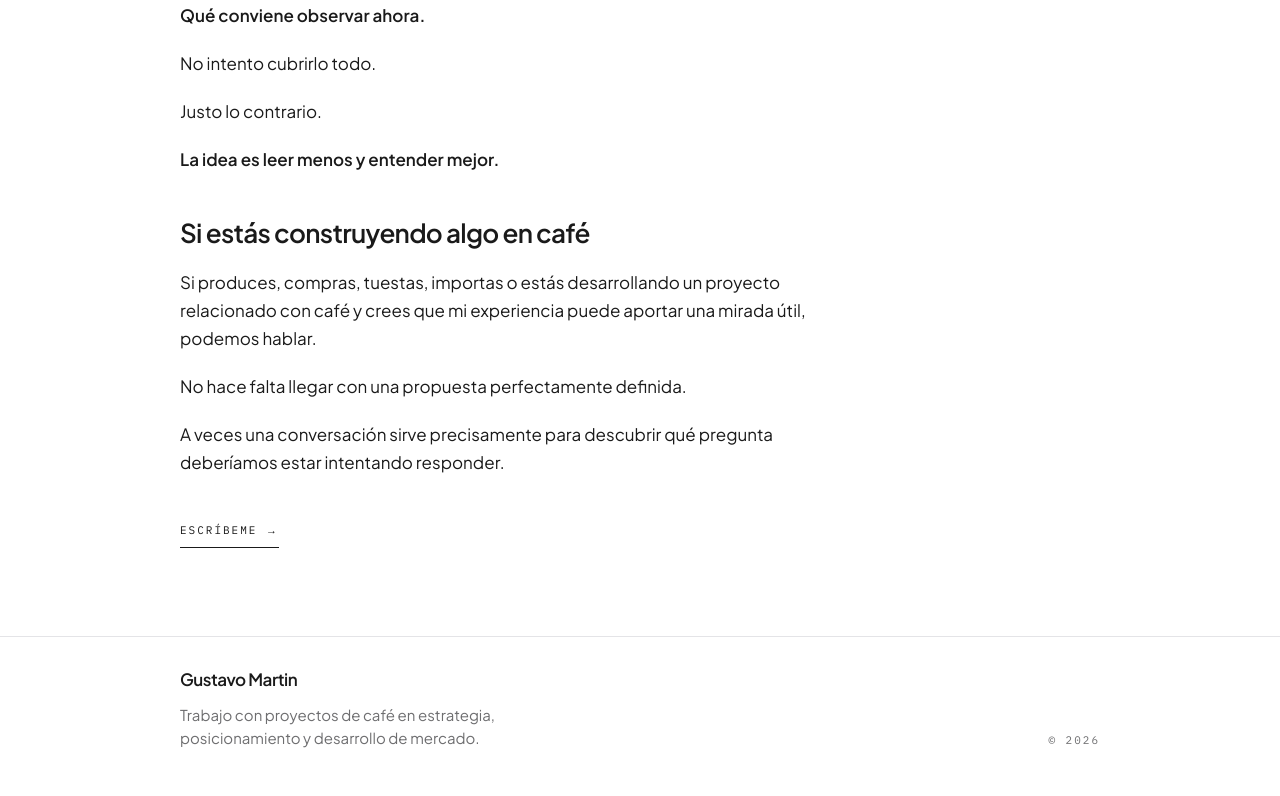
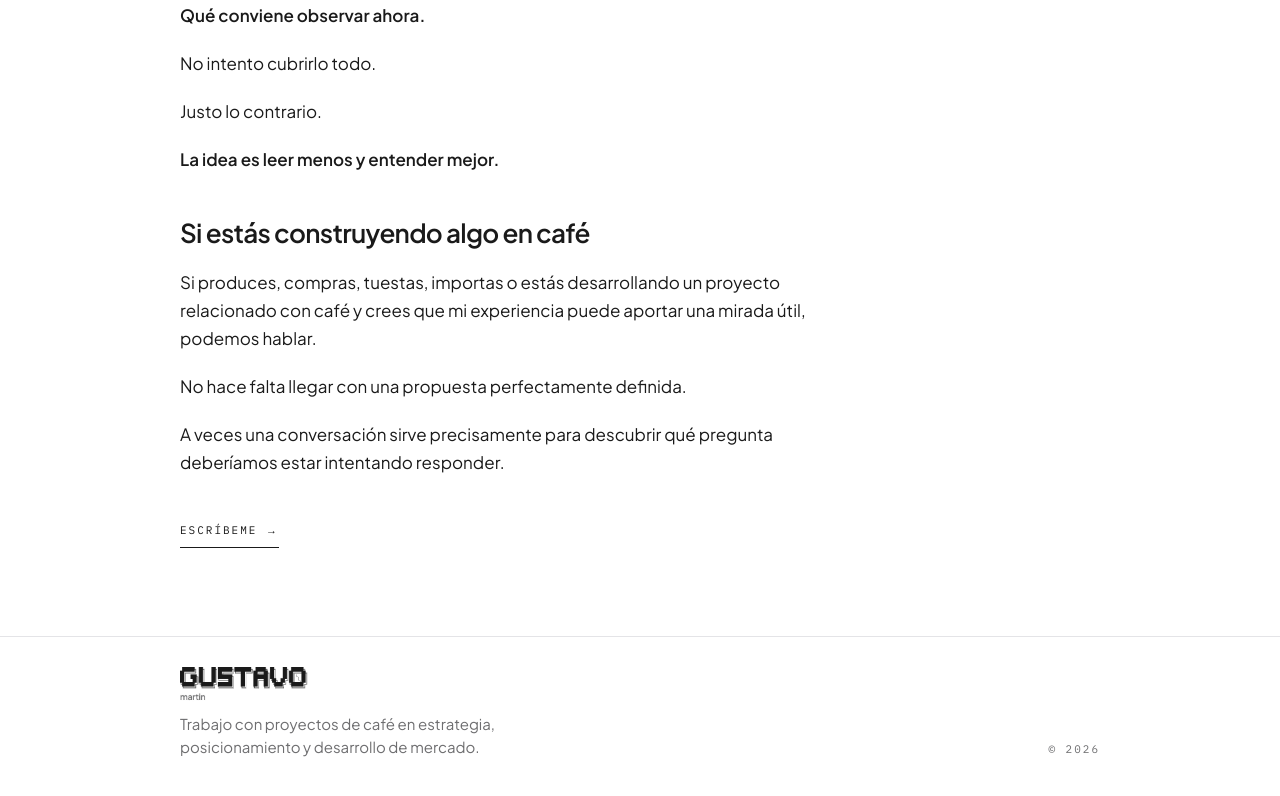
Before and after one commit to tavoxmartin/gustavo-martin, a Next.js app: page /acerca-de-mi in a window 1280 px wide. Shown: the part 3013-3809 px from the top of the page. Built offline with nearby package versions, Linux system fonts and the light colour scheme.

Commit message:
Layout updates: footer logo, About image, back button, article header and width

```diff
--- a/app/acerca-de-mi/page.tsx
+++ b/app/acerca-de-mi/page.tsx
@@ -201,9 +201,13 @@ export default function AcercaDeMiPage() {
 
       <footer className="flex w-full flex-col gap-10 border-t border-[var(--color-border)] px-6 py-10 sm:px-12 lg:flex-row lg:justify-between lg:px-[180px] lg:py-[30px] lg:pb-[44px]">
         <div className="flex w-full flex-col gap-[10px] lg:w-[400px] lg:shrink-0">
-          <span className="text-[17px] font-semibold tracking-[-0.5px] whitespace-nowrap">
-            Gustavo Martin
-          </span>
+          <Image
+            src="/hero-icon.jpg"
+            alt="Gustavo Martin"
+            width={128}
+            height={128}
+            className="h-auto max-w-full self-start"
+          />
           <p className="text-[15px] leading-[23px] text-[var(--color-muted)]">
             Trabajo con proyectos de café en estrategia, posicionamiento y desarrollo de
             mercado.
--- a/app/articulos/[slug]/page.tsx
+++ b/app/articulos/[slug]/page.tsx
@@ -1,5 +1,6 @@
 import { notFound } from "next/navigation";
 import type { Metadata } from "next";
+import Image from "next/image";
 import Link from "next/link";
 import { supabase } from "@/lib/supabase";
 
@@ -66,11 +67,13 @@ export default async function ArticlePage({
   return (
     <div className="mx-auto flex w-full max-w-[1440px] flex-col overflow-hidden">
       <header className="flex w-full items-center justify-between px-6 py-6 sm:px-12 lg:px-[180px] lg:py-[26px]">
-        <Link
-          href="/"
-          className="text-[17px] font-semibold tracking-[-0.5px] whitespace-nowrap"
-        >
-          gustavo martin
+        <Link href="/" className="shrink-0">
+          <Image
+            src="/hero-icon.jpg"
+            alt="Gustavo Martin"
+            width={256}
+            height={256}
+          />
         </Link>
         <Link
           href="/#suscribirte"
@@ -92,18 +95,18 @@ export default async function ArticlePage({
           {formatIssueDate(article.date)}
         </span>
 
-        <h1 className="mt-[18px] max-w-[905px] text-[32px] leading-[1.12] font-semibold tracking-[-1.1px] sm:text-[42px] sm:leading-[1.1] sm:tracking-[-1.6px]">
+        <h1 className="mt-[18px] w-full max-w-[800px] text-[32px] leading-[1.12] font-semibold tracking-[-1.1px] sm:text-[42px] sm:leading-[1.1] sm:tracking-[-1.6px]">
           {article.title}
         </h1>
 
         {article.excerpt && (
-          <p className="mt-[22px] max-w-[620px] text-[17px] leading-[26px] text-[var(--color-muted)]">
+          <p className="mt-[22px] w-full max-w-[800px] text-[17px] leading-[26px] text-[var(--color-muted)]">
             {article.excerpt}
           </p>
         )}
 
         {coverImage && (
-          <figure className="mt-9 max-w-[905px]">
+          <figure className="mt-9 w-full max-w-[800px]">
             {/* Decorative: the headline above carries the meaning and the
                 caption credits the photographer, so an alt would only
                 repeat one of them. */}
@@ -121,7 +124,7 @@ export default async function ArticlePage({
           </figure>
         )}
 
-        <div className="mt-10 flex max-w-[680px] flex-col gap-5 border-t border-[var(--color-border)] pt-10 text-[17px] leading-[28px]">
+        <div className="mt-10 flex w-full max-w-[800px] flex-col gap-5 border-t border-[var(--color-border)] pt-10 text-[17px] leading-[28px]">
           {(article.content ?? "")
             .split(/\r?\n\r?\n+/)
             .filter((paragraph: string) => paragraph.trim().length > 0)
@@ -133,9 +136,13 @@ export default async function ArticlePage({
 
       <footer className="flex w-full flex-col gap-10 border-t border-[var(--color-border)] px-6 py-10 sm:px-12 lg:flex-row lg:justify-between lg:px-[180px] lg:py-[30px] lg:pb-[44px]">
         <div className="flex w-full flex-col gap-[10px] lg:w-[400px] lg:shrink-0">
-          <span className="text-[17px] font-semibold tracking-[-0.5px] whitespace-nowrap">
-            Gustavo Martin
-          </span>
+          <Image
+            src="/hero-icon.jpg"
+            alt="Gustavo Martin"
+            width={128}
+            height={128}
+            className="h-auto max-w-full self-start"
+          />
           <p className="text-[15px] leading-[23px] text-[var(--color-muted)]">
             Trabajo con proyectos de café en estrategia, posicionamiento y desarrollo de
             mercado.
--- a/app/contacto/page.tsx
+++ b/app/contacto/page.tsx
@@ -113,9 +113,13 @@ export default function ContactoPage() {
 
       <footer className="flex w-full flex-col gap-10 border-t border-[var(--color-border)] px-6 py-10 sm:px-12 lg:flex-row lg:justify-between lg:px-[180px] lg:py-[30px] lg:pb-[44px]">
         <div className="flex w-full flex-col gap-[10px] lg:w-[400px] lg:shrink-0">
-          <span className="text-[17px] font-semibold tracking-[-0.5px] whitespace-nowrap">
-            Gustavo Martin
-          </span>
+          <Image
+            src="/hero-icon.jpg"
+            alt="Gustavo Martin"
+            width={128}
+            height={128}
+            className="h-auto max-w-full self-start"
+          />
           <p className="text-[15px] leading-[23px] text-[var(--color-muted)]">
             Trabajo con proyectos de café en estrategia, posicionamiento y desarrollo de
             mercado.
--- a/app/page.tsx
+++ b/app/page.tsx
@@ -282,9 +282,13 @@ export default async function Home() {
 
       <footer className="flex w-full flex-col gap-10 border-t border-[var(--color-border)] px-6 py-10 sm:px-12 lg:flex-row lg:justify-between lg:px-[180px] lg:py-[30px] lg:pb-[44px]">
         <div className="flex w-full flex-col gap-[10px] lg:w-[400px] lg:shrink-0">
-          <span className="text-[17px] font-semibold tracking-[-0.5px] whitespace-nowrap">
-            Gustavo Martin
-          </span>
+          <Image
+            src="/hero-icon.jpg"
+            alt="Gustavo Martin"
+            width={128}
+            height={128}
+            className="h-auto max-w-full self-start"
+          />
           <p className="text-[15px] leading-[23px] text-[var(--color-muted)]">
             Trabajo con proyectos de café en estrategia, posicionamiento y desarrollo de
             mercado.
```
